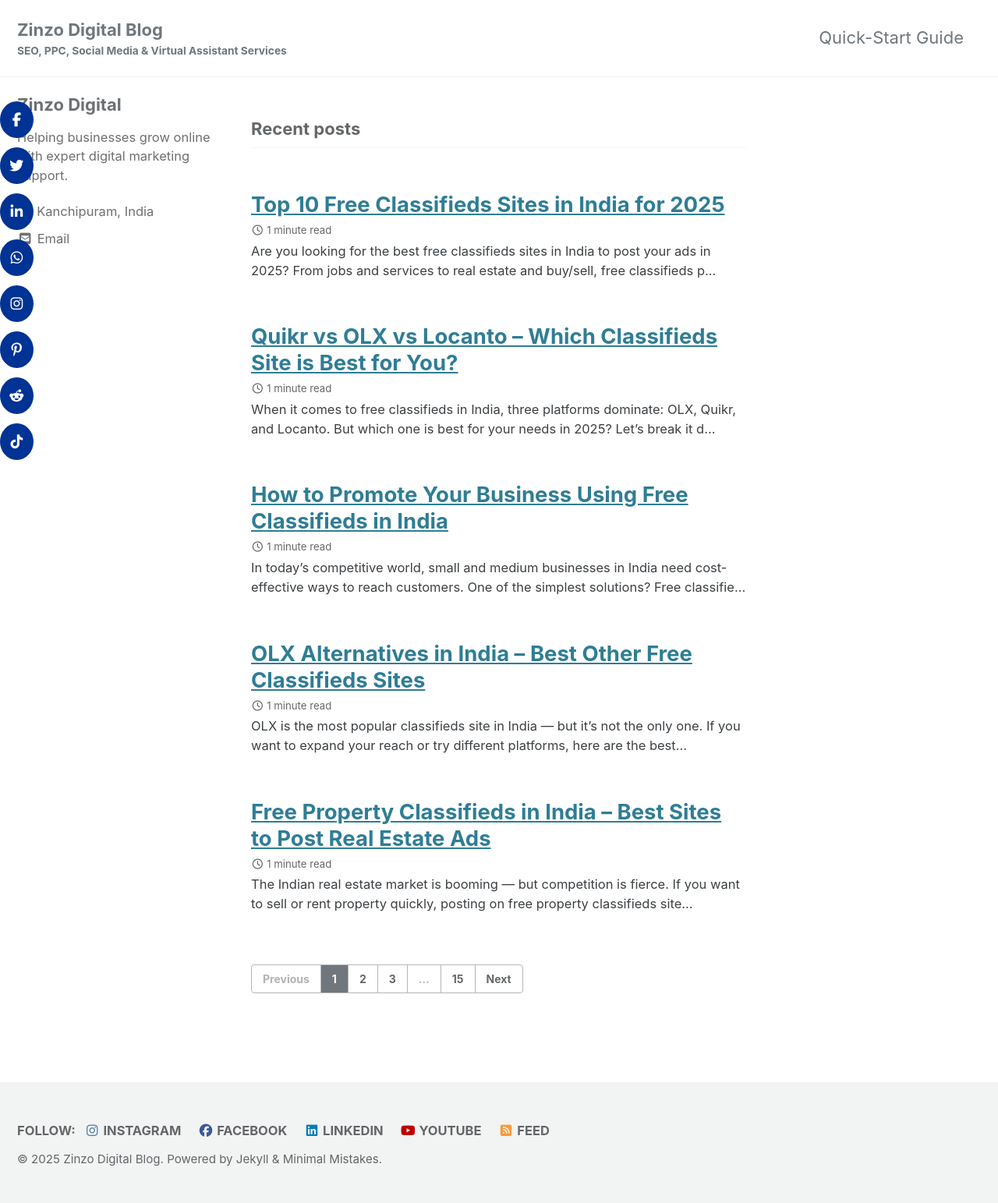
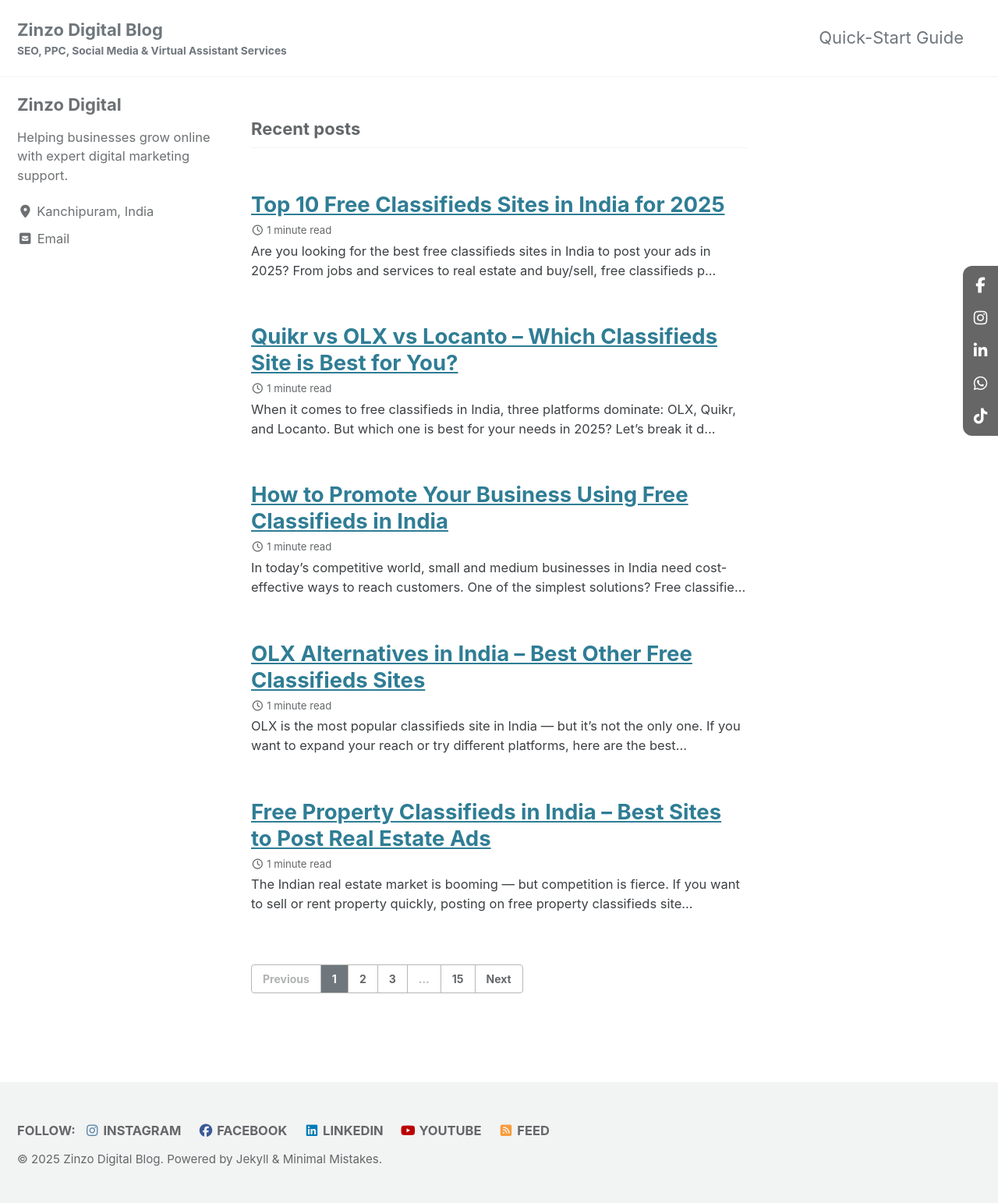
Before and after one commit to zinzodigitalblog/zinzodigital-blog, a Jekyll site: the page built from index.html, in a window 1280 px wide. Shown: the whole page at 78% size. Built offline with Jekyll 4.4.1, drawn with Linux system fonts in a browser that asks for light colours; cached includes are drawn as plain includes; the list of posts is cut into pages by our own code.

Commit message:
Update share-floating.html

```diff
--- a/_includes/share-floating.html
+++ b/_includes/share-floating.html
@@ -1,39 +1,49 @@
-<div class="share-floating">
+<div class="floating-share" id="floatingShare">
   <a class="share-facebook" href="https://www.facebook.com/sharer/sharer.php?u={{ page.url | absolute_url }}" target="_blank"><i class="fab fa-facebook-f"></i></a>
-  <a class="share-twitter" href="https://twitter.com/intent/tweet?url={{ page.url | absolute_url }}&text={{ page.title }}" target="_blank"><i class="fab fa-twitter"></i></a>
+  <a class="share-instagram" href="https://www.instagram.com/" target="_blank"><i class="fab fa-instagram"></i></a>
   <a class="share-linkedin" href="https://www.linkedin.com/shareArticle?mini=true&url={{ page.url | absolute_url }}&title={{ page.title }}" target="_blank"><i class="fab fa-linkedin-in"></i></a>
   <a class="share-whatsapp" href="https://wa.me/?text={{ page.title }}%20{{ page.url | absolute_url }}" target="_blank"><i class="fab fa-whatsapp"></i></a>
-  <a class="share-instagram" href="https://www.instagram.com/" target="_blank"><i class="fab fa-instagram"></i></a>
-  <a class="share-pinterest" href="https://pinterest.com/pin/create/button/?url={{ page.url | absolute_url }}&media=&description={{ page.title }}" target="_blank"><i class="fab fa-pinterest-p"></i></a>
-  <a class="share-reddit" href="https://www.reddit.com/submit?url={{ page.url | absolute_url }}&title={{ page.title }}" target="_blank"><i class="fab fa-reddit-alien"></i></a>
   <a class="share-tiktok" href="https://www.tiktok.com/" target="_blank"><i class="fab fa-tiktok"></i></a>
 </div>
 
 <style>
-.share-floating {
+.floating-share {
   position: fixed;
-  top: 40%;
-  left: 0;
+  top: 50%;
+  right: 0;
   transform: translateY(-50%);
   display: flex;
   flex-direction: column;
   gap: 12px;
+  padding: 10px;
+  background: rgba(0, 0, 0, 0.6);
+  border-radius: 12px 0 0 12px;
+  transition: opacity 0.6s ease-in-out;
   z-index: 9999;
 }
-.share-floating a {
-  background: #003393;
-  color: #fff;
-  padding: 10px;
-  border-radius: 50%;
+
+.floating-share a {
+  color: white;
+  font-size: 20px;
   text-align: center;
-  font-size: 18px;
-  transition: 0.3s;
+  transition: transform 0.3s;
 }
-.share-floating a:hover {
-  background: #d35400;
-  transform: scale(1.1);
+
+.floating-share a:hover {
+  transform: scale(1.2);
+  color: #ffcc00;
 }
 </style>
 
-<!-- Load Font Awesome -->
-<link rel="stylesheet" href="https://cdnjs.cloudflare.com/ajax/libs/font-awesome/6.5.0/css/all.min.css">
+<script>
+document.addEventListener("DOMContentLoaded", () => {
+  const shareBox = document.getElementById("floatingShare");
+
+  function toggleShare() {
+    shareBox.style.opacity = (shareBox.style.opacity === "0") ? "1" : "0";
+  }
+
+  // Start toggling every 2 seconds
+  setInterval(toggleShare, 2000);
+});
+</script>
```
